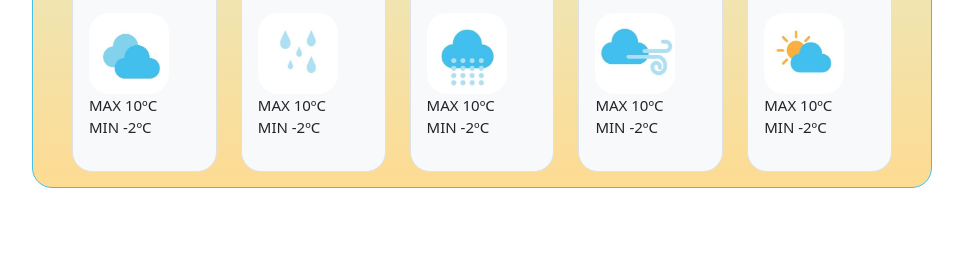
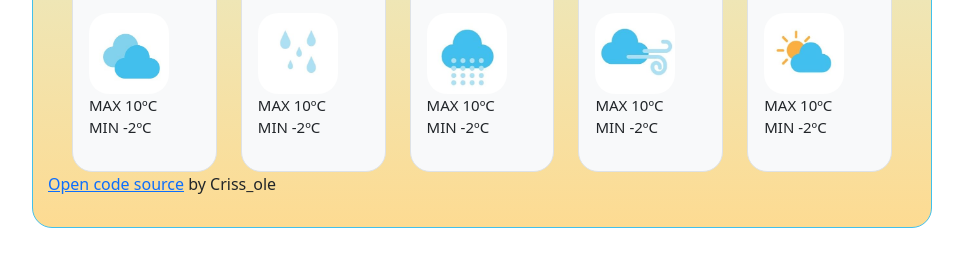
Before and after one commit to Cristina-lab-coder/My-app-project, a plain HTML site: page Index.html in a window 1280 px wide. Shown: the part 496-762 px from the top of the page, without its empty margins (158-1121 px from the left). Drawn offline with nearby package versions, Linux system fonts and the light colour scheme.

Commit message:
lower link

```diff
--- a/Index.html
+++ b/Index.html
@@ -161,6 +161,9 @@
                 </div>
             </div>
         </div>
+        <p>
+            <a href="https://github.com/Cristina-lab-coder/My-app-project">Open code source</a> by Criss_ole
+        </p>
         <script src="src/javascript.js"></script>
 </body>
 
```
